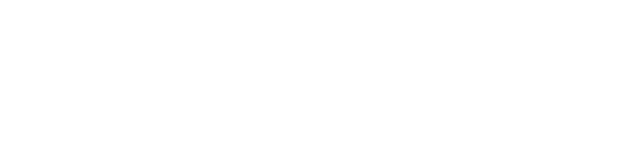
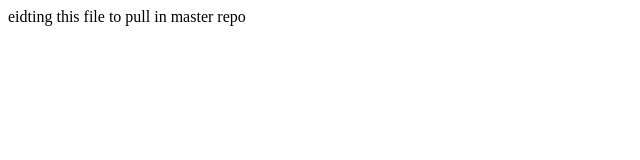
Before and after one commit to k413/HTTPSRemoteRepo, a plain HTML site: page index.html in a window 1280 px wide. Shown: the whole page, without its empty margins (0-640 px from the left). Drawn offline with Linux system fonts and the light colour scheme.

Commit message:
added para

```diff
--- a/index.html
+++ b/index.html
@@ -1 +1,3 @@
-<html> </html>
+<html>
+  <p> eidting this file to pull in master repo</p>
+</html>
```
